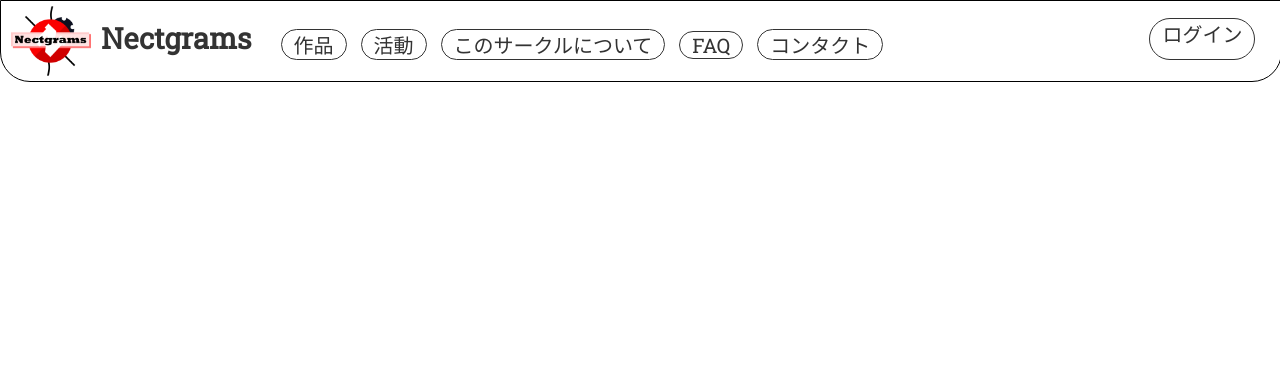
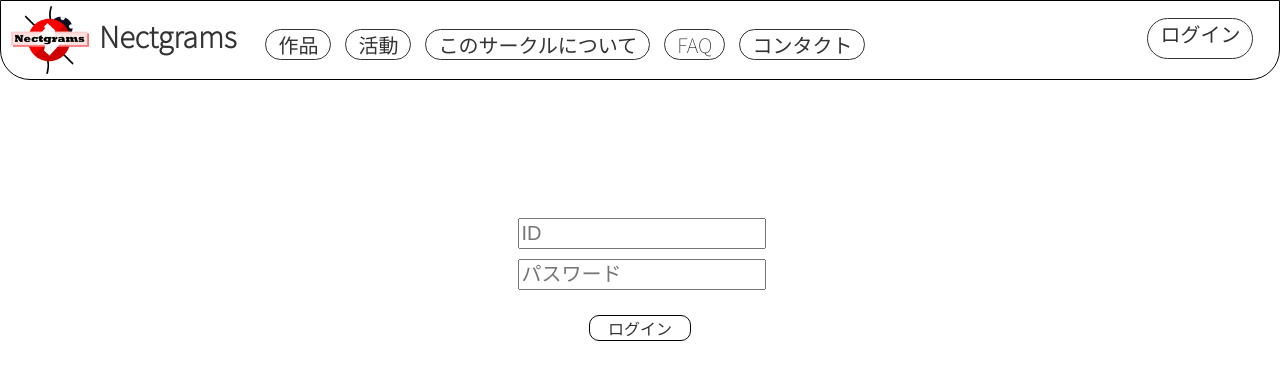
Before and after one commit to MORIMOTO520212/nectgrams, a PHP site: page / in a window 1280 px wide. Shown: the top 380 px of the page. Run offline with PHP 8.4, Linux system fonts and the light colour scheme; some libraries are stand-ins or nearby versions.

Commit message:
2020/11/26

```diff
--- a/login/assets/style.css
+++ b/login/assets/style.css
@@ -7,7 +7,7 @@
 }
 p{
     color: #333333;
-    font-family: 'Roboto Slab', serif;
+    font-family: 'Noto Sans JP', sans-serif;
     margin: 0;
 }
 
@@ -16,6 +16,7 @@
     height: 10%;
     border: solid 1px #000;
     border-radius: 0 0 30px 30px;
+    box-sizing: border-box; /*borderをboxに合わせる*/
     /*line-height: 100%; なくても大丈夫*/
 }
 div.header .logo{
@@ -53,3 +54,32 @@
     float: right;
     margin: 1.3% 2% 0 0;
 }
+
+div.login-form{
+    margin: 0 auto;
+    width: 245px;
+    margin-top: 10%;
+}
+div.login-form input{
+    width: 240px;
+    height: 25px;
+    font-size: 20px;
+    margin-top: 10px;
+}
+div.login-form .submit{
+    width: 100px;
+    border: solid 1px #000;
+    border-radius: 10px;
+    margin: 25px auto;
+}
+div.login-form .submit a{
+    text-decoration: none;
+    margin-top: 10px;
+}
+div.login-form .submit p{
+    text-align: center;
+}
+div.login-form .g-signin2{
+    width: 120px;
+    margin: 0 auto;
+}
--- a/login/index.html
+++ b/login/index.html
@@ -5,21 +5,35 @@
         <meta charset="utf-8">
         <link rel="stylesheet" type="text/css" href="assets/style.css">
         <link rel="preconnect" href="https://fonts.gstatic.com">
-        <link href="https://fonts.googleapis.com/css2?family=Roboto+Slab&display=swap" rel="stylesheet">
+        <link href="https://fonts.googleapis.com/css2?family=Noto+Sans+JP:wght@100&display=swap" rel="stylesheet">
+        <!-- Google Sign In -->
+        <script src="https://apis.google.com/js/platform.js" async defer></script>
+        <meta name="google-signin-client_id" content="<用意したクライアントID>">
     </head>
     <body>
         <div class="header">
-            <div class="logo"><p><img src="assets/nectgrams_icon.png">Nectgrams</p></div>
+            <div class="logo">
+                <p><img src="assets/nectgrams_icon.png">Nectgrams</p>
+            </div>
             <div class="contents">
-                <div class="btn product"><p>作品</p></div>
-                <div class="btn activity"><p>活動</p></div>
-                <div class="btn about"><p>このサークルについて</p></div>
-                <div class="btn faq"><p>FAQ</p></div>
-                <div class="btn contact"><p>コンタクト</p></div>
+                <a href="#"><div class="btn product"><p>作品</p></div></a>
+                <a href="#"><div class="btn activity"><p>活動</p></div></a>
+                <a href="#"><div class="btn about"><p>このサークルについて</p></div></a>
+                <a href="#"><div class="btn faq"><p>FAQ</p></div></a>
+                <a href="#"><div class="btn contact"><p>コンタクト</p></div></a>
             </div>
-            <div class="btn login"><p>ログイン</p></div>
+            <a href="#"><div class="btn login"><p>ログイン</p></div></a>
         </div>
-        <div class="main"></div>
+        <div class="main">
+            <div class="login-form">
+                <input class="id" type="text" placeholder="ID">
+                <input class="passwd" type="password" placeholder="パスワード">
+                <div class="submit">
+                    <a href="javascript:submit();"><p>ログイン</p></a>
+                </div>
+                <div class="g-signin2" data-onsuccess="onSignIn"></div>
+            </div>
+        </div>
         <div class="footer"></div>
         <script src="assets/base.js"></script>
     </body>
```
Also changed, not shown: README.md.
